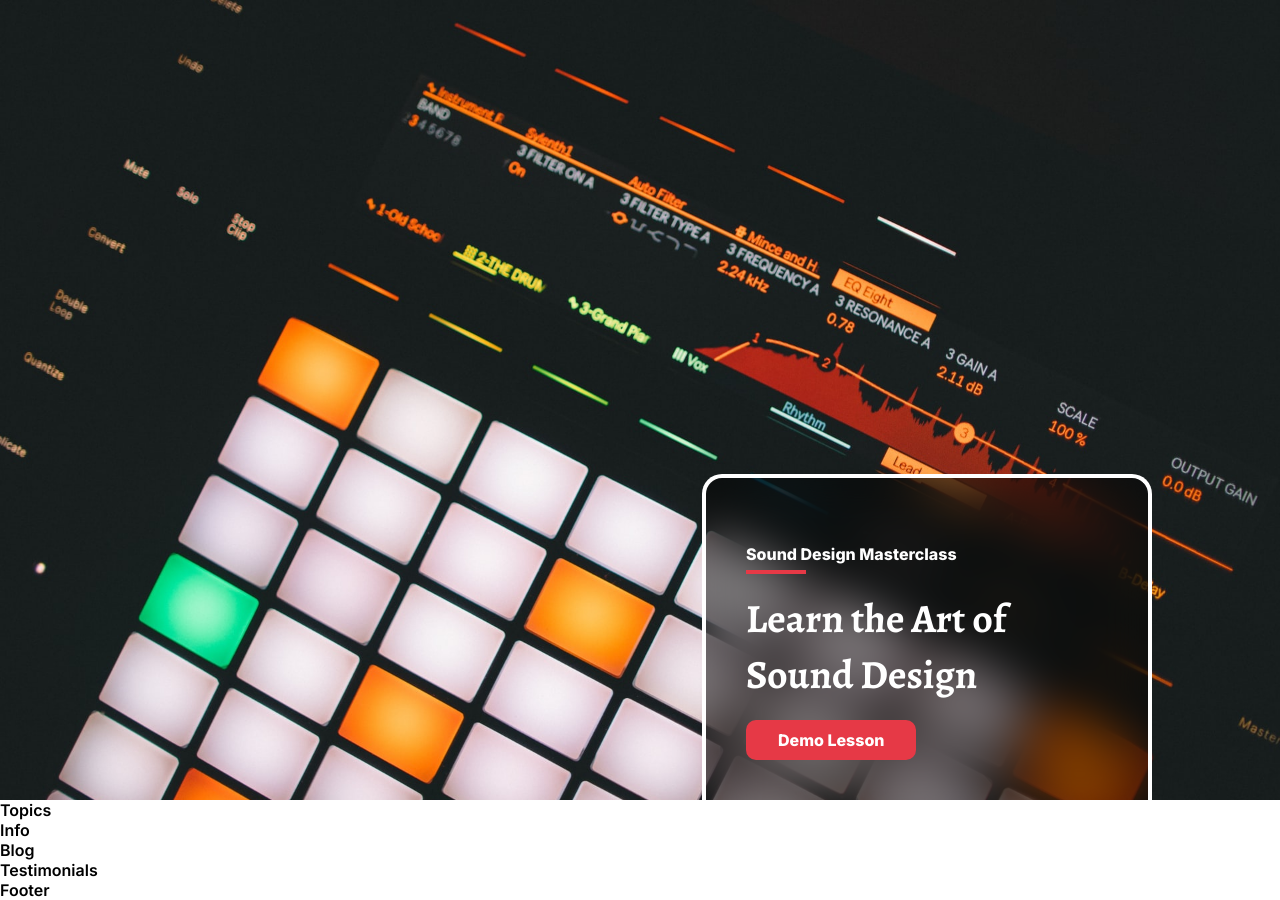
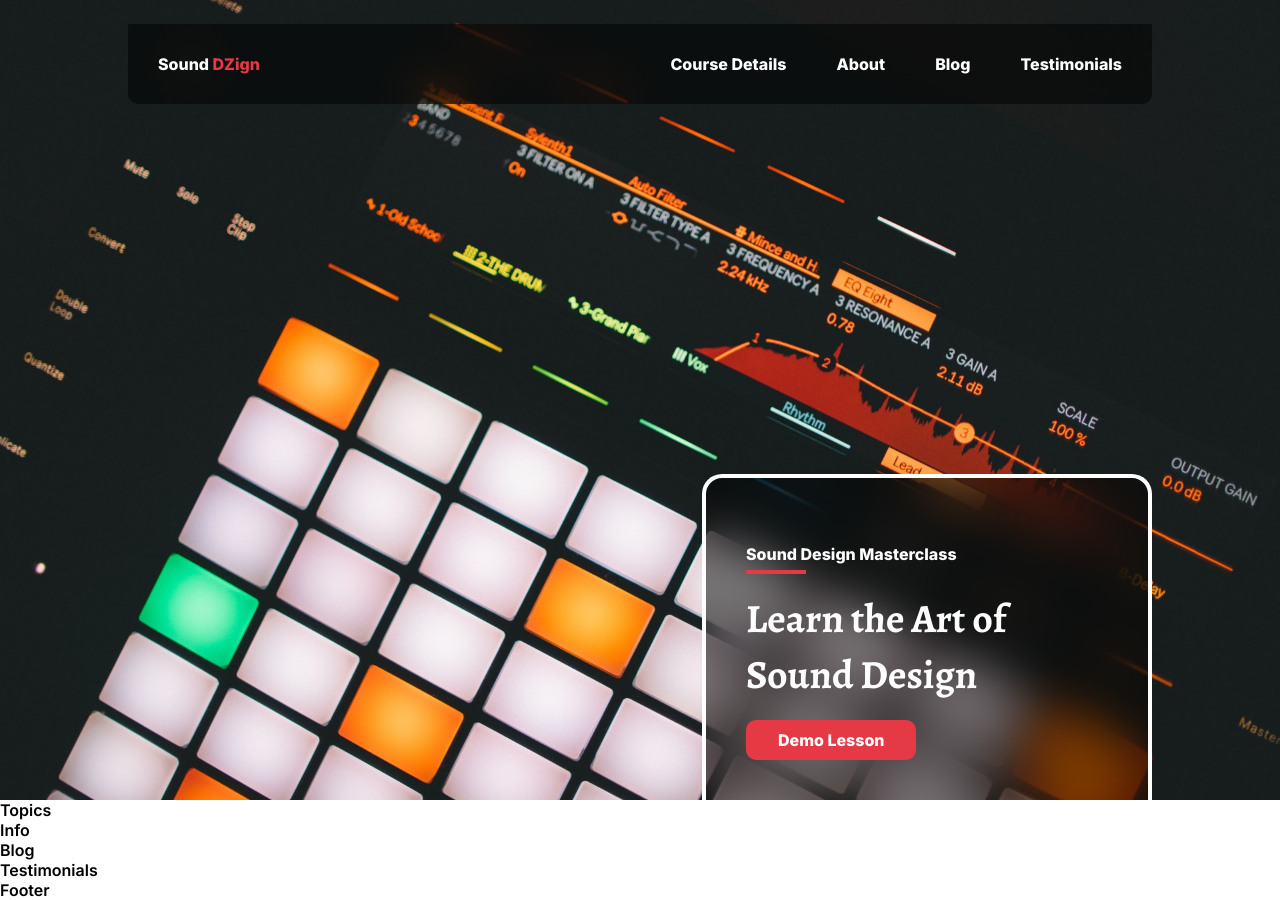
Before and after one commit to alexangria1992/music-course-website, a React (Vite) app in the folder front-end/: page / in a window 1280 px wide. Built offline with nearby package versions, Linux system fonts and the light colour scheme.

Commit message:
Navbar Component

```diff
--- a/front-end/src/components/Header/Header.jsx
+++ b/front-end/src/components/Header/Header.jsx
@@ -1,10 +1,12 @@
 import React from "react";
+import Navbar from "../Navbar/Navbar";
 import "./Header.css";
 
 const Header = () => {
   return (
     <header>
       <div className="wrapper">
+        <Navbar />
         <div className="cta">
           <p className="course-name">Sound Design Masterclass</p>
           <h1>Learn the Art of Sound Design</h1>
--- a/front-end/src/components/Navbar/Navbar.css
+++ b/front-end/src/components/Navbar/Navbar.css
@@ -0,0 +1,34 @@
+nav {
+  position: fixed;
+  width: 1024px;
+  height: 80px;
+  top: 24px;
+  display: flex;
+  justify-content: space-between;
+  background: rgba(0, 0, 0, 0.5);
+  backdrop-filter: blur(20px);
+  align-items: center;
+  z-index: 300;
+  border-radius: 0px 0px 10px 10px;
+  padding: 16px 30px;
+}
+
+nav ul {
+  display: flex;
+  list-style: none;
+  gap: 50px;
+}
+
+nav ul li a,
+a.logo {
+  color: #fff;
+  font-family: "Inter";
+  font-style: normal;
+  font-weight: 800;
+  font-size: 16px;
+  line-height: 19px;
+}
+
+a.logo .red {
+  color: var(--red-color);
+}
--- a/front-end/src/components/Navbar/Navbar.jsx
+++ b/front-end/src/components/Navbar/Navbar.jsx
@@ -2,7 +2,28 @@
 import "./Navbar.css";
 
 const Navbar = () => {
-  return <div>Navbar</div>;
+  return (
+    <nav>
+      <a href="" className="logo">
+        Sound <span className="red">DZign</span>
+      </a>
+
+      <ul>
+        <li>
+          <a href="">Course Details</a>
+        </li>
+        <li>
+          <a href="">About</a>
+        </li>
+        <li>
+          <a href="">Blog</a>
+        </li>
+        <li>
+          <a href="">Testimonials</a>
+        </li>
+      </ul>
+    </nav>
+  );
 };
 
 export default Navbar;
```
